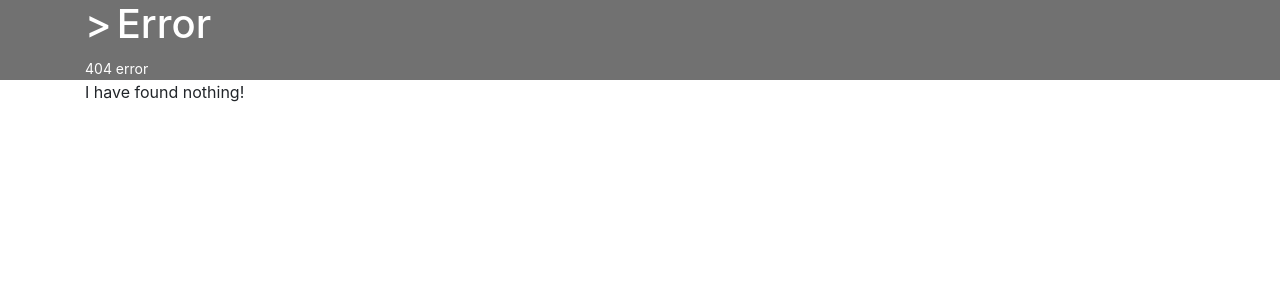
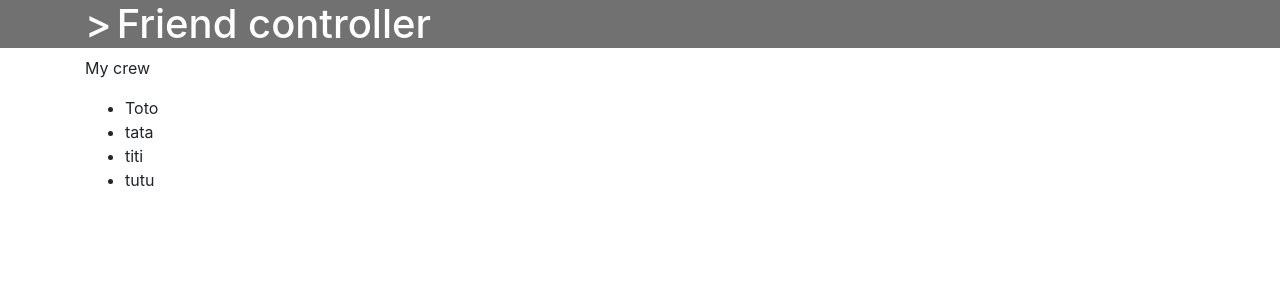
Before and after one commit to Esenor/EFC-MvcF5, a PHP site: page /friend/list in a window 1280 px wide. Shown: the top 300 px of the page. Run offline with PHP 8.4, Linux system fonts and the light colour scheme; style sheets or scripts are compiled from the project's sources; some libraries are stand-ins or nearby versions.

Commit message:
Ajout du début des futurs entity

```diff
--- a/app/config/Approutes.php
+++ b/app/config/Approutes.php
@@ -12,7 +12,8 @@ abstract class Approutes
     {
         return array(
             '/'          => array('Controller' => 'Application', 'Action' => 'Index'),
-            '/sayhello/:friend' => array('Controller' => 'Application', 'Action' => 'SayHello')
+            '/sayhello/:friend' => array('Controller' => 'Application', 'Action' => 'SayHello'),
+            '/friend/list' => array('Controller' => 'Application', 'Action' => 'FriendList'),
         );
     }
 }
--- a/app/src/controller/ApplicationController.php
+++ b/app/src/controller/ApplicationController.php
@@ -2,6 +2,8 @@
 namespace controller;
 
 use core\Controller;
+use model\entity\Friend;
+use model\entity\FriendCollection;
 
 
 /**
@@ -15,9 +17,11 @@ class ApplicationController extends Controller
     protected function requireParams()
     {
         $require_params = [
-          'header_subtitle' => '',
-          'page_title' => 'Application title'
+            'header_subtitle' => '',
+            'page_title'      => 'Application title',
+            'header_title'    => 'Friend controller'
         ];
+
         return $require_params;
     }
 
@@ -42,13 +46,22 @@ class ApplicationController extends Controller
      */
     public function SayHelloAction()
     {
-        $friend = $this->getUrlParam('friend');
-        $this->render(
-            'application/say-hello',
-            [
-                'header_title'  => 'Hello my friend',
-                'friend' => $friend
-            ]
-        );
+        $friend = new Friend($this->getUrlParam('friend'));
+        $this->render('application/say-hello', ['friend' => $friend]);
+    }
+
+    public function FriendListAction() {
+        $toto = new Friend('Toto');
+        $tata = new Friend('tata');
+        $titi = new Friend('titi');
+        $tutu = new Friend('tutu');
+
+        $crew = new FriendCollection();
+        $crew->add($toto);
+        $crew->add($tata);
+        $crew->add($titi);
+        $crew->add($tutu);
+
+        $this->render('application/friend/list', ['friends' => $crew]);
     }
 }
--- /dev/null
+++ b/app/src/model/entity/Friend.php
@@ -0,0 +1,32 @@
+<?php
+
+namespace model\entity;
+
+/**
+ * @author David Dieu <daviddieu80@gmail.com>
+ */
+class Friend
+{
+    /**
+     * @var string
+     */
+    private $name;
+
+    /**
+     * Friend constructor.
+     *
+     * @param string $name
+     */
+    public function __construct($name)
+    {
+        $this->name = $name;
+    }
+
+    /**
+     * @return string
+     */
+    public function getName()
+    {
+        return $this->name;
+    }
+}
--- /dev/null
+++ b/app/src/model/entity/FriendCollection.php
@@ -0,0 +1,28 @@
+<?php
+
+namespace model\entity;
+
+/**
+ * @author David Dieu <daviddieu80@gmail.com>
+ */
+class FriendCollection
+{
+    /**
+     * @var array
+     */
+    private $friends;
+
+    /**
+     * @param Friend $friend
+     */
+    public function add(Friend $friend) {
+        $this->friends[] = $friend;
+    }
+
+    /**
+     * @return array
+     */
+    public function getAll() {
+        return $this->friends;
+    }
+}
--- /dev/null
+++ b/app/view/application/friend/list.phtml
@@ -0,0 +1,8 @@
+<section class="container">
+    <p>My crew</p>
+    <ul>
+        <?php foreach ($this->friends->getAll() as $friend): ?>
+            <li><?php echo $friend->getName(); ?></li>
+        <?php endforeach; ?>
+    </ul>
+</section>
--- a/app/view/application/index.phtml
+++ b/app/view/application/index.phtml
@@ -1,3 +1,6 @@
 <section class="container">
-<p>This little page want to speak to you! <small>(<a href="/sayhello/buddy">Little Page</a>)</small></p>
+    <p>This little page want to speak to you!
+        <small>(<a href="/sayhello/buddy">Little Page</a>)</small>
+    </p>
+    <p>Or view my <a href="/friend/list">crew list</a></p>
 </section>
--- a/app/view/application/say-hello.phtml
+++ b/app/view/application/say-hello.phtml
@@ -1,3 +1,3 @@
 <section class="container">
-<p>Hello <strong><?php echo $this->friend; ?></strong> !</p>
+<p>Hello <strong><?php echo $this->friend->getName(); ?></strong> !</p>
 </section>
```
